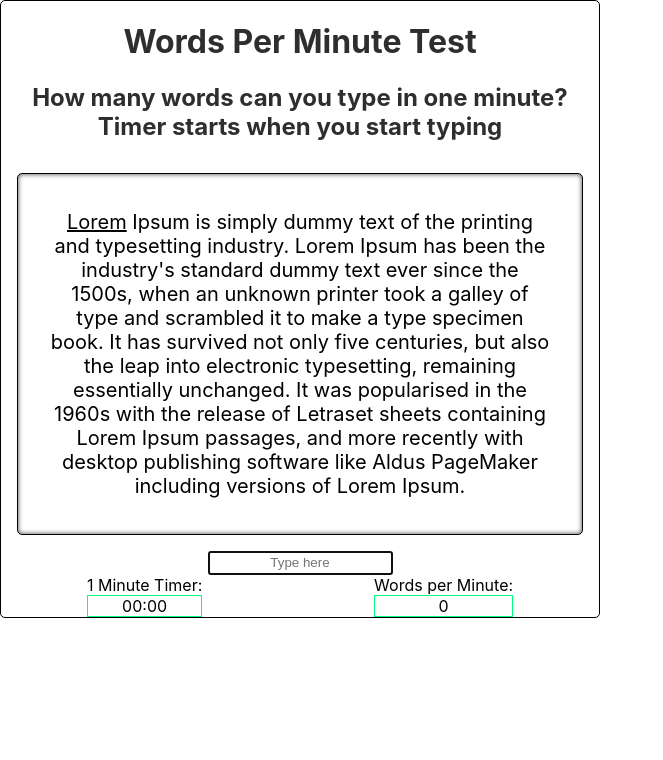
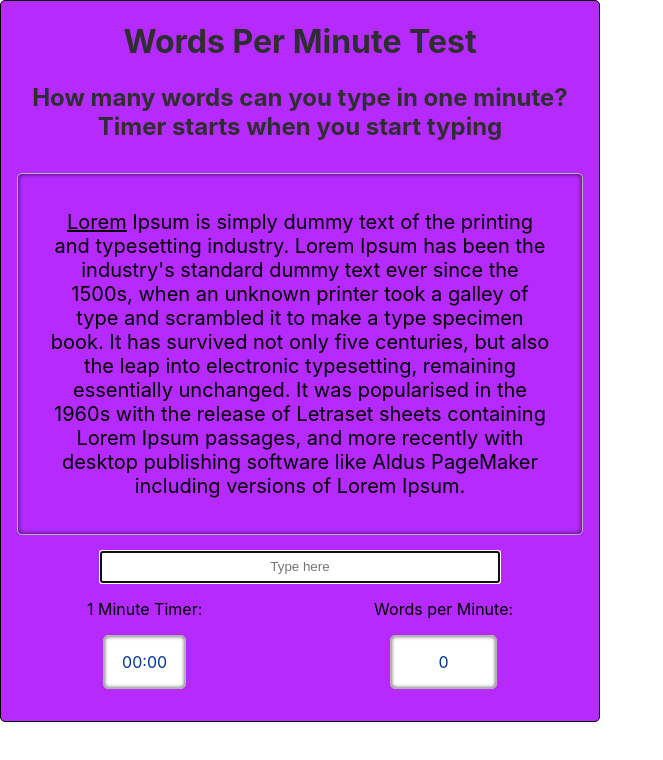
Before and after one commit to buncakeroll/typing-game, a React (Create React App) app: page / in a window 1280 px wide. Shown: the top 760 px of the page, without its empty margins (0-663 px from the left). Built offline with nearby package versions, Linux system fonts and the light colour scheme.

Commit message:
css style changes

```diff
--- a/src/App.scss
+++ b/src/App.scss
@@ -31,6 +31,7 @@ html {
   max-width: 600px;
   border: 1px solid black;
   border-radius: 5px;
+  background: #b52bff;
 }
 
 .header {
@@ -55,7 +56,7 @@ h2 {
   padding: 1rem 2rem;
   margin: 2rem 1rem 1rem;
   text-align: center;
-  border: 1px solid black;
+  border: 1px solid #b3b3b3;
   border-radius: 5px;
   font-size: 1.25rem;
   -webkit-box-shadow: inset 0px 0px 5px 0px rgba(0,0,0,0.75);
@@ -63,12 +64,12 @@ h2 {
 box-shadow: inset 0px 0px 5px 0px rgba(0,0,0,0.75);
 }
 
-#type {
+input[type=text] {
   display: block;
   margin: 0 auto;
   text-align: center;
-  min-width: 5rem;
-  min-height: 1.5rem;
+  min-width: 400px;
+  min-height: 2rem;
 
 }
 
@@ -77,12 +78,21 @@ box-shadow: inset 0px 0px 5px 0px rgba(0,0,0,0.75);
   display: flex;
   flex-direction: column;
   text-align: center;
+  padding: 1rem;
   margin: 0 auto;
+
 }
 
 .box {
+  padding: 1rem;
+margin: 1rem;
+color: #003399;
   background-color: white;
-border: 1px springgreen solid;
+border: 1px #b3b3b3 solid;
+border-radius: 5px;
+-webkit-box-shadow: inset 0px 0px 4px 0px rgba(0,0,0,0.75);
+-moz-box-shadow: inset 0px 0px 4px 0px rgba(0,0,0,0.75);
+box-shadow: inset 0px 0px 4px 0px rgba(0,0,0,0.75);
 }
 .results {
   display: flex;
--- a/src/components/Text.jsx
+++ b/src/components/Text.jsx
@@ -40,14 +40,14 @@ class Text extends React.Component {
 
 		}
 
-		if(this.state.timeElapsed >=60) {
+		if(this.state.timeElapsed == 60) {
 			this.setState({
 				minutes: this.state.minutes++,
                 seconds: 0,
                 wpm: this.state.wpm
 
             })
-            alert("GAME OVER! Score")
+            alert("GAME OVER!")
 		}
 		if(this.state.seconds<10) {
 			this.setState({
```
